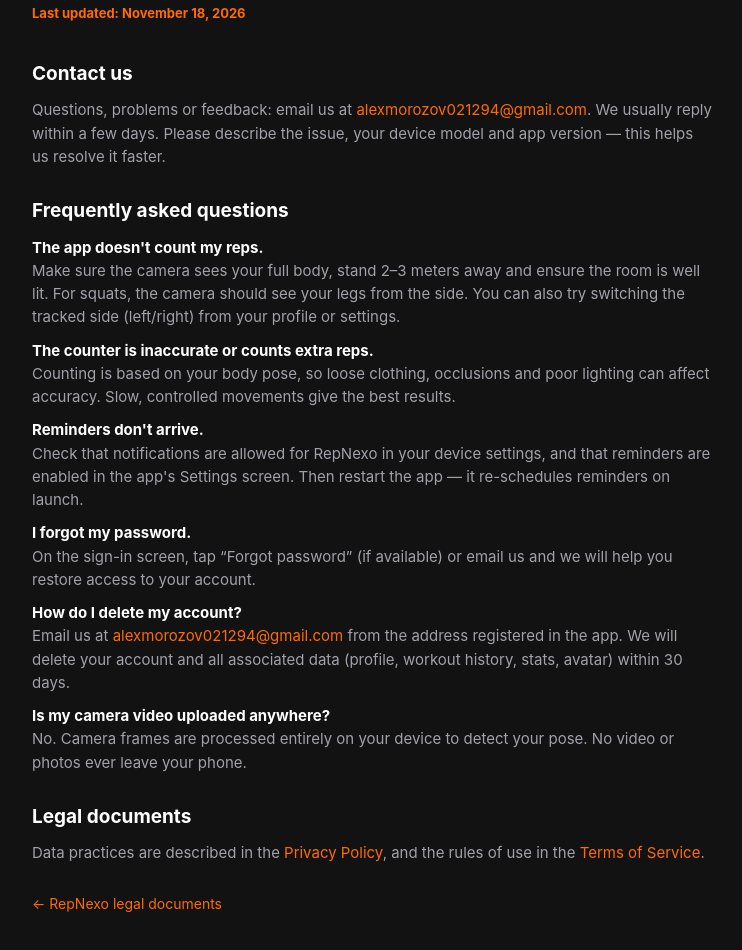
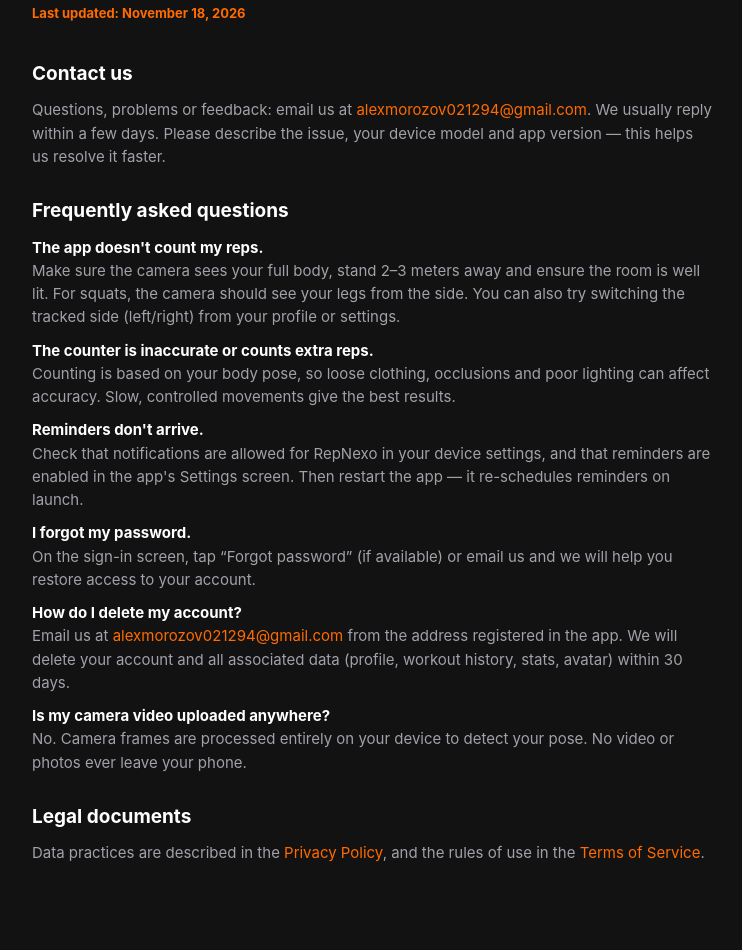
Before and after one commit to alex-morozov94/RepNexoSupport, a plain HTML site: page index.html in a window 1280 px wide. Shown: the part 132-1082 px from the top of the page, without its empty margins (268-1010 px from the left). Drawn offline with Linux system fonts and the light colour scheme.

Commit message:
Remove self-referencing footer link from index

```diff
--- a/index.html
+++ b/index.html
@@ -84,12 +84,6 @@
           >.
         </p>
       </section>
-
-      <div class="footer-nav">
-        <a href="index.html"
-          >← RepNexo legal documents</a
-        >
-      </div>
     </main>
   </body>
 </html>
```
